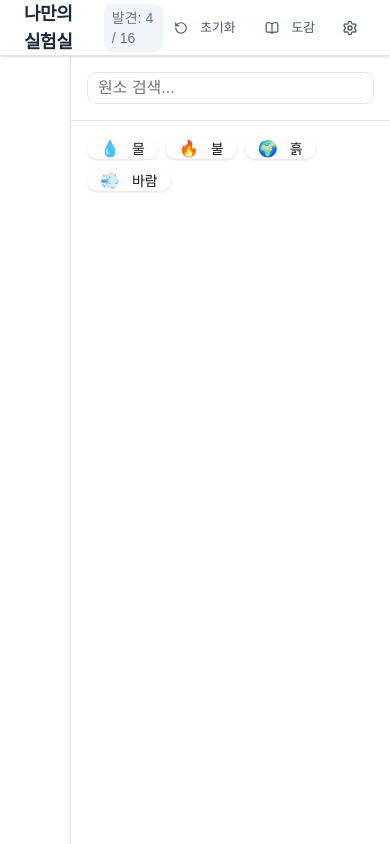
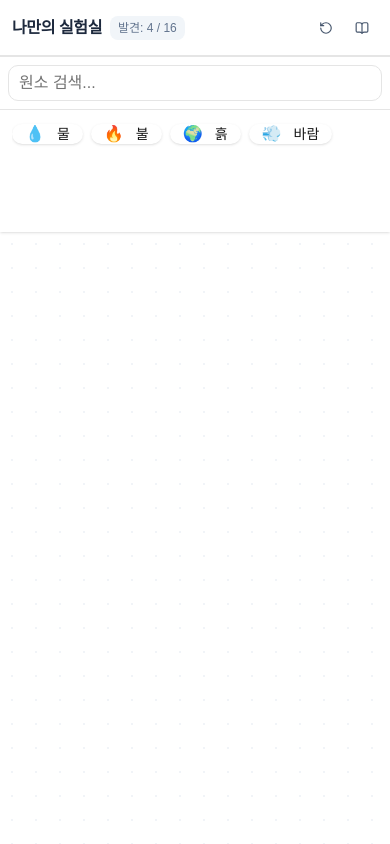
Before and after one commit to SDXMQ/littlealchemy-by-sdxmq, a React (Vite) app: page / in a window 390 px wide. Built offline with nearby package versions, Linux system fonts and the light colour scheme.

Commit message:
fix: resolve workspace height collapse and optimize responsive layout with pointerWithin collision

```diff
--- a/src/App.tsx
+++ b/src/App.tsx
@@ -5,6 +5,7 @@ import {
   useSensor,
   useSensors,
   DragOverlay,
+  pointerWithin,
 } from '@dnd-kit/core';
 import type { DragEndEvent, DragStartEvent } from '@dnd-kit/core';
 import { restrictToWindowEdges } from '@dnd-kit/modifiers';
@@ -24,7 +25,7 @@ function App() {
   const sensors = useSensors(
     useSensor(PointerSensor, {
       activationConstraint: {
-        distance: 2, // 2px movement required before drag starts
+        distance: 3,
       },
     })
   );
@@ -37,7 +38,7 @@ function App() {
     setActiveDragData(null);
     const { active, over, delta } = event;
 
-    if (!over) return; // Dropped outside anywhere
+    if (!over) return;
 
     const activeData = active.data.current;
     const overData = over.data.current;
@@ -45,40 +46,43 @@ function App() {
     if (!activeData || !overData) return;
 
     if (activeData.type === 'library_item') {
-      // Dragging from library to workspace or onto an item
-      const workspaceRect = document.getElementById('workspace-container')?.getBoundingClientRect();
-      const finalX = (active.rect.current.translated?.left || 0) - (workspaceRect?.left || 0) + 40;
-      const finalY = (active.rect.current.translated?.top || 0) - (workspaceRect?.top || 0) + 20;
+      const workspaceEl = document.getElementById('workspace-container');
+      const workspaceRect = workspaceEl?.getBoundingClientRect();
+      const rect = active.rect.current.translated;
+      const width = rect?.width || 80;
+      const height = rect?.height || 36;
+
+      const finalX = (rect ? rect.left : 0) - (workspaceRect?.left || 0) + width / 2;
+      const finalY = (rect ? rect.top : 0) - (workspaceRect?.top || 0) + height / 2;
 
       if (overData.type === 'workspace') {
         dispatch({
           type: 'ADD_TO_WORKSPACE',
           elementId: activeData.elementId,
-          x: finalX,
-          y: finalY,
+          x: Math.max(30, Math.min(finalX, (workspaceRect?.width || 300) - 30)),
+          y: Math.max(20, Math.min(finalY, (workspaceRect?.height || 300) - 20)),
         });
       } else if (overData.type === 'workspace_target') {
+        const targetItem = state.workspace.find(i => i.instanceId === overData.instanceId);
         dispatch({
           type: 'COMBINE_WITH_NEW',
           targetInstanceId: overData.instanceId,
           newElementId: activeData.elementId,
-          x: finalX,
-          y: finalY,
+          x: targetItem ? targetItem.x : finalX,
+          y: targetItem ? targetItem.y : finalY,
         });
       }
     } else if (activeData.type === 'workspace_item') {
-      // Dragging inside workspace
       if (overData.type === 'workspace_target' && overData.instanceId !== activeData.instanceId) {
-        // Drop on another item -> Combine
+        const targetItem = state.workspace.find(i => i.instanceId === overData.instanceId);
         dispatch({
           type: 'COMBINE',
           id1: activeData.instanceId,
           id2: overData.instanceId,
-          x: over.rect.left - (document.getElementById('workspace-container')?.getBoundingClientRect().left || 0) + 40,
-          y: over.rect.top - (document.getElementById('workspace-container')?.getBoundingClientRect().top || 0) + 20,
+          x: targetItem ? targetItem.x : 100,
+          y: targetItem ? targetItem.y : 100,
         });
       } else if (overData.type === 'workspace') {
-        // Drop on empty workspace -> Move
         const item = state.workspace.find(i => i.instanceId === activeData.instanceId);
         if (item) {
           dispatch({
@@ -89,7 +93,6 @@ function App() {
           });
         }
       } else if (overData.type === 'trash') {
-        // Remove from workspace
         dispatch({
           type: 'REMOVE_FROM_WORKSPACE',
           instanceId: activeData.instanceId,
@@ -99,7 +102,7 @@ function App() {
   };
 
   return (
-    <div className="flex flex-col h-screen w-screen overflow-hidden bg-background font-sans text-foreground">
+    <div className="flex flex-col h-screen w-screen overflow-hidden bg-background font-sans text-foreground select-none">
       <TopBar
         discoveredCount={state.discovered.length}
         totalCount={gameEngine.registry.getAllElements().length}
@@ -109,12 +112,13 @@ function App() {
 
       <DndContext
         sensors={sensors}
+        collisionDetection={pointerWithin}
         onDragStart={handleDragStart}
         onDragEnd={handleDragEnd}
         modifiers={[restrictToWindowEdges]}
       >
-        <div className="flex flex-1 overflow-hidden relative">
-          <div id="workspace-container" className="flex-1 relative">
+        <div className="flex flex-col-reverse md:flex-row flex-1 overflow-hidden relative">
+          <div id="workspace-container" className="flex-1 h-full w-full relative overflow-hidden">
             <Workspace items={state.workspace} />
           </div>
           <Sidebar discovered={state.discovered} />
--- a/src/components/Sidebar.tsx
+++ b/src/components/Sidebar.tsx
@@ -22,16 +22,16 @@ export default function Sidebar({ discovered }: SidebarProps) {
     .filter(el => el && el.name.includes(search)) as NonNullable<ReturnType<typeof gameEngine.registry.getElement>>[];
 
   return (
-    <div ref={setNodeRef} className="w-80 h-full border-l bg-background flex flex-col shadow-sm">
-      <div className="p-4 border-b">
+    <div ref={setNodeRef} className="w-full md:w-80 h-44 md:h-full border-t md:border-t-0 md:border-l bg-background flex flex-col shadow-sm shrink-0 z-10">
+      <div className="p-2 md:p-4 border-b">
         <Input
           placeholder="원소 검색..."
           value={search}
           onChange={(e) => setSearch(e.target.value)}
-          className="bg-card"
+          className="bg-card h-9"
         />
       </div>
-      <ScrollArea className="flex-1 p-4">
+      <ScrollArea className="flex-1 p-3 md:p-4">
         <div className="flex flex-wrap gap-2">
           {elements.map(el => (
             <DraggableLibraryItem key={el.id} element={el} />
--- a/src/components/TopBar.tsx
+++ b/src/components/TopBar.tsx
@@ -11,24 +11,21 @@ interface TopBarProps {
 
 export default function TopBar({ discoveredCount, totalCount, onReset, onOpenEncyclopedia }: TopBarProps) {
   return (
-    <div className="h-14 border-b bg-white flex items-center justify-between px-6 shadow-sm z-10 relative">
-      <div className="flex items-center gap-4">
-        <h1 className="text-lg font-semibold tracking-tight text-slate-800">{GAME_CONFIG.title}</h1>
-        <span className="text-sm text-slate-500 font-medium bg-slate-100 px-2 py-1 rounded-md">
+    <div className="h-14 border-b bg-white flex items-center justify-between px-3 md:px-6 shadow-sm z-10 relative shrink-0">
+      <div className="flex items-center gap-2 sm:gap-4">
+        <h1 className="text-base sm:text-lg font-semibold tracking-tight text-slate-800 truncate">{GAME_CONFIG.title}</h1>
+        <span className="text-xs sm:text-sm text-slate-500 font-medium bg-slate-100 px-2 py-1 rounded-md shrink-0">
           발견: {discoveredCount} / {totalCount}
         </span>
       </div>
-      <div className="flex items-center gap-2">
-        <Button variant="ghost" size="sm" onClick={onReset} className="text-slate-600">
-          <RotateCcw className="w-4 h-4 mr-2" />
-          초기화
+      <div className="flex items-center gap-1 sm:gap-2">
+        <Button variant="ghost" size="sm" onClick={onReset} className="text-slate-600 px-2 sm:px-3">
+          <RotateCcw className="w-4 h-4 sm:mr-1.5" />
+          <span className="hidden sm:inline">초기화</span>
         </Button>
-        <Button variant="ghost" size="sm" onClick={onOpenEncyclopedia} className="text-slate-600">
-          <BookOpen className="w-4 h-4 mr-2" />
-          도감
-        </Button>
-        <Button variant="ghost" size="icon" className="text-slate-600">
-          <Settings className="w-4 h-4" />
+        <Button variant="ghost" size="sm" onClick={onOpenEncyclopedia} className="text-slate-600 px-2 sm:px-3">
+          <BookOpen className="w-4 h-4 sm:mr-1.5" />
+          <span className="hidden sm:inline">도감</span>
         </Button>
       </div>
     </div>
--- a/src/components/Workspace.tsx
+++ b/src/components/Workspace.tsx
@@ -13,7 +13,7 @@ export default function Workspace({ items }: WorkspaceProps) {
   });
 
   return (
-    <div ref={setNodeRef} className="flex-1 relative overflow-hidden bg-background/50">
+    <div ref={setNodeRef} className="w-full h-full relative overflow-hidden bg-background/50 select-none">
       <div className="absolute inset-0 pointer-events-none" style={{ backgroundImage: 'radial-gradient(#e2e8f0 1px, transparent 1px)', backgroundSize: '24px 24px', opacity: 0.5 }} />
       {items.map(item => (
         <ElementBadge key={item.instanceId} item={item} />
```
